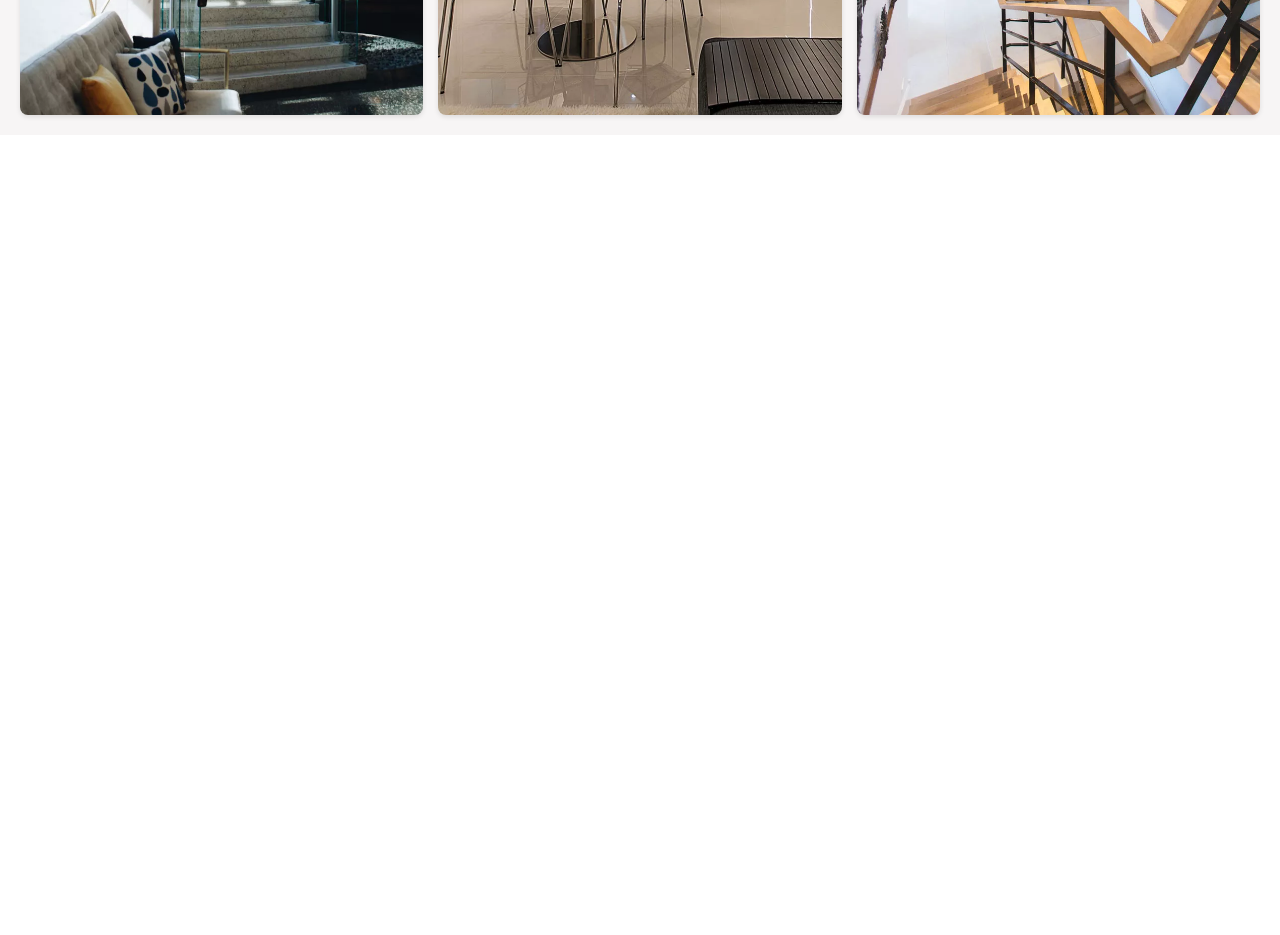
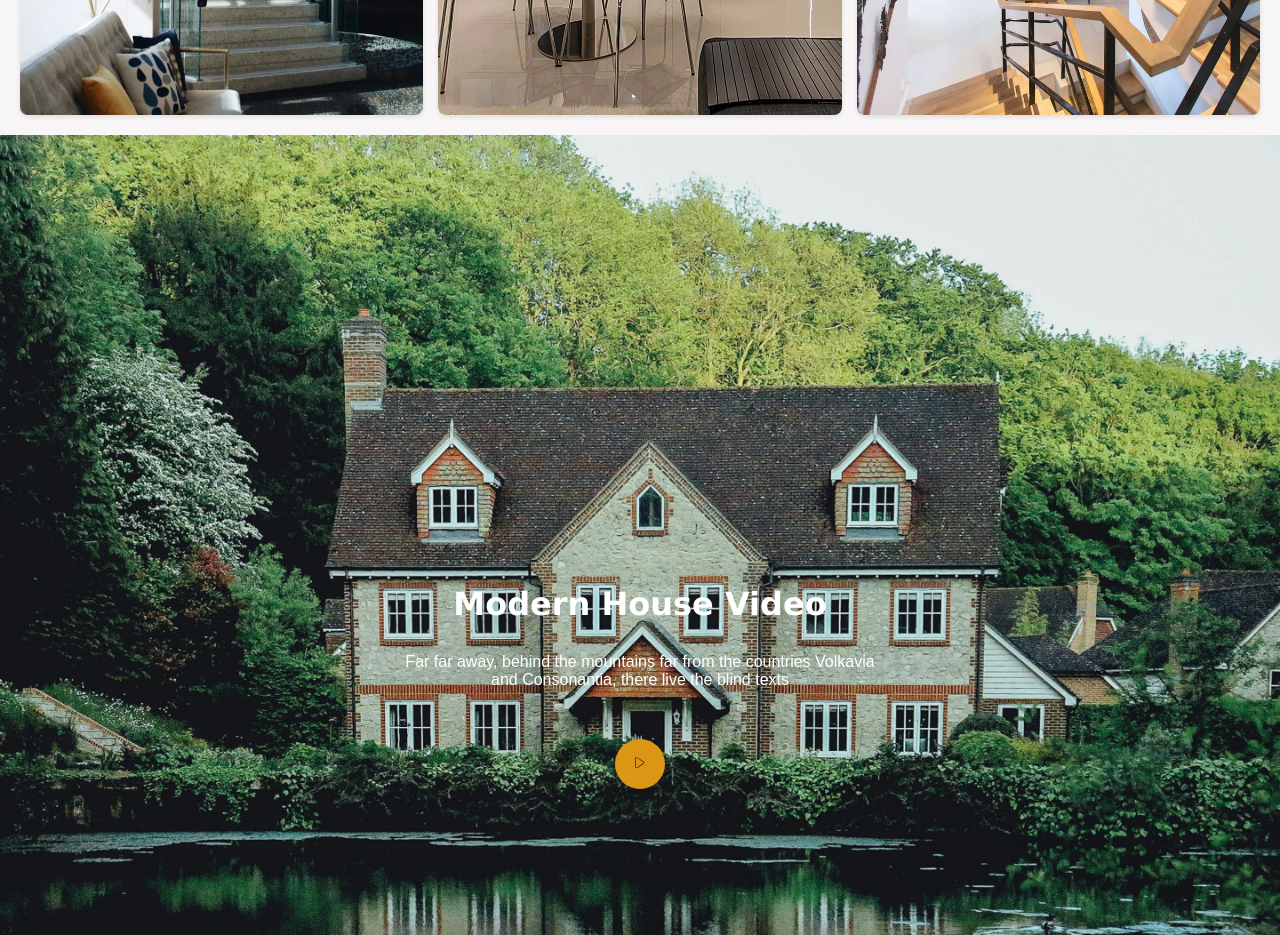
Before and after one commit to pamilerin17/my-estate, a React (Vite) app: page / in a window 1280 px wide. Shown: the part 3360-4295 px from the top of the page. Before the commit the page ends 3495 px from the top, so only its background shows below. Built offline with nearby package versions, Linux system fonts and the light colour scheme.

Commit message:
still working on it

```diff
--- a/src/App.jsx
+++ b/src/App.jsx
@@ -4,6 +4,7 @@ import Header from './components/Header/Header'
 import Home from './components/Home/Home'
 import Categories from './components/categories/Categories'
 import Proper from './components/Properties/Proper'
+import Video from './components/Video/Video'
 import { BrowserRouter as Router } from 'react-router-dom';
 function App() {
 
@@ -15,6 +16,7 @@ function App() {
         <Home/>
         <Categories/>
         <Proper/>
+        <Video/>
       </Router>
     </div>
   )
--- /dev/null
+++ b/src/components/Video/Video.css
@@ -0,0 +1,40 @@
+.vid {
+  height: 100vh;
+   background: url("../../assets/evelyn-paris-XJnP4L958ds-unsplash.jpg");
+   width: 100%;
+   background-size: cover;
+   text-align: center;
+   justify-content: center;
+   display: flex;
+   height: 100vh;
+}
+
+.word{
+ color: white;
+ font-size: xx-large;
+ font-family: 'Lucida Sans', 'Lucida Sans Regular', 'Lucida Grande', 'Lucida Sans Unicode', Geneva, Verdana, sans-serif;
+ margin-top: 450px;
+}
+.word h3{
+ font-weight: 700;
+ font: 2rem;
+}
+
+.wor{
+ color: white;
+ margin-top: 30px;
+}
+.bot{
+  margin-top: 50px;
+  border: none;
+  height: 50px;
+  width: 50px;
+  border-radius: 100%;
+  cursor: pointer;
+  background-color: rgb(220, 150, 22);
+  color: black;
+}
+.bot:hover{
+  transition: scale(1.1);
+  transform: 0.3s ease-in;
+}
--- /dev/null
+++ b/src/components/Video/Video.jsx
@@ -0,0 +1,18 @@
+// import React from 'react'
+import { CiPlay1 } from "react-icons/ci";
+import './Video.css'
+function Video() {
+  return (
+    <div>
+     <div className="vid">
+        <div className="words">
+       <h3 className="word">Modern House Video</h3>
+       <p className="wor">Far far away, behind the mountains far from the countries Volkavia <br /> and Consonantia, there live the blind texts</p>
+       <a href="https://www.youtube.com/"><button className="bot"><CiPlay1 className="ci"/></button></a>
+      </div>
+     </div>
+    </div>
+  )
+}
+
+export default Video
```
